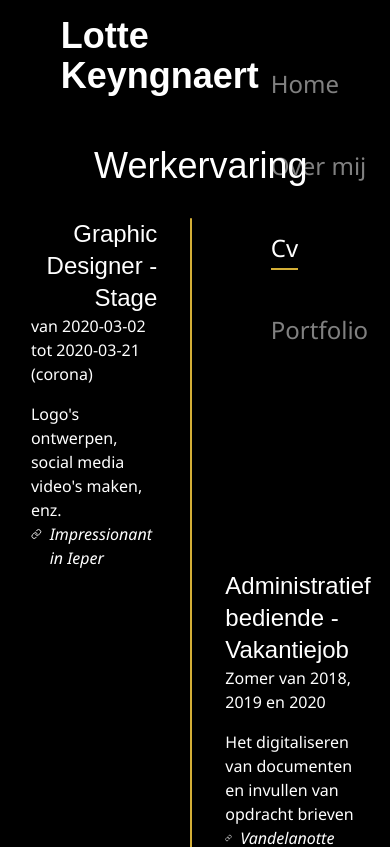
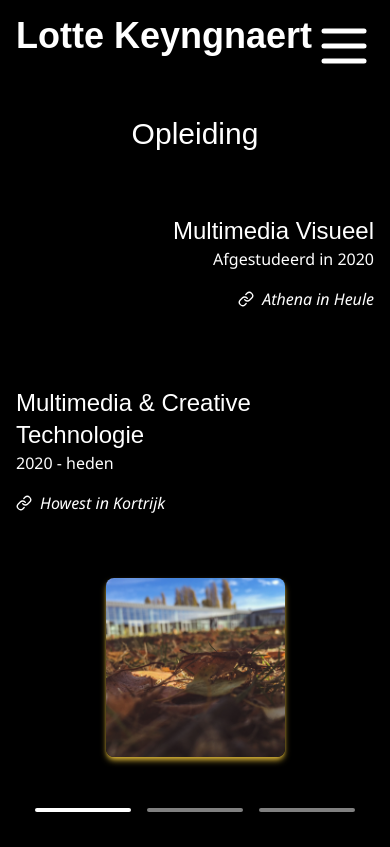
Before and after one commit to KeyngnaertLotte/Portfolio, a React (Vite) app: page /cv in a window 390 px wide. Shown: the top 847 px of the page. Built offline with nearby package versions, Linux system fonts and the light colour scheme; a web font is replaced by a local one.

Commit message:
feat: opleiding mobile done

```diff
--- a/src/components/CV/AppOpleiding.tsx
+++ b/src/components/CV/AppOpleiding.tsx
@@ -1,19 +1,34 @@
+import { Link } from 'lucide-react'
 import athenaHeule from '../../assets/img/AthenaCampusHeule.jpg'
 
 export default () => {
   return (
-    <div className="text-white grid grid-cols-2 my-8 h-full w-11/12 gap-y-6 gap-x-24 items-center content-center">
-      <h2 className="font-heading text-4xl font-medium col-span-2 justify-self-center">Opleiding</h2>
-        <div className='col-span-1 text-right justify-items-end'>
+    // <div className="text-white grid grid-cols-2 my-8 h-full w-11/12 gap-y-6 gap-x-24 items-center content-center">
+    //   <h2 className="font-heading text-4xl font-medium col-span-2 justify-self-center">Opleiding</h2>
+    //     <div className='col-span-1 text-right justify-items-end'>
+    //         <h3 className="font-heading text-2xl font-medium">Multimedia Visueel</h3>
+    //         <p className="font-light font-body mb-4">Afgestudeerd in 2020</p>
+    //         <a href="https://www.athena-school.be/onze-school/campus-heule" target="_blank" rel="noreferrer">Athena in Heule</a>
+    //     </div>
+    //     <img title='Afbeelding gemaakt op Athena Campus Heule' src={athenaHeule} alt="Foto op Athena campus Heule By me" className='col-span-1 row-span-2 m-4 w-8/12 shadow-md shadow-accent rounded'/>
+    //     <div className='col-span-1 text-right justify-items-end'>
+    //         <h3 className="font-heading font-medium text-2xl">Multimedia Creative Technologie</h3>
+    //         <p className="font-light font-body mb-4">2020 - heden</p>
+    //         <a href="https://mct.be/" target="_blank" rel="noreferrer">Howest in Kortrijk</a>
+    //     </div>
+    // </div>
+    <div className="text-white grid grid-cols-1 h-full mt-10 ">
+      <h2 className="font-heading text-3xl font-medium justify-self-center">Opleiding</h2>
+        <div className='row-start-2 text-right justify-items-end my-3'>
             <h3 className="font-heading text-2xl font-medium">Multimedia Visueel</h3>
             <p className="font-light font-body mb-4">Afgestudeerd in 2020</p>
-            <a href="https://www.athena-school.be/onze-school/campus-heule" target="_blank" rel="noreferrer">Athena in Heule</a>
+            <a href="https://www.athena-school.be/onze-school/campus-heule" target="_blank" rel="noreferrer" className='flex flex-row gap-2 justify-end font-body italic'><Link className='stroke-white w-4'/> Athena in Heule</a>
         </div>
-        <img title='Afbeelding gemaakt op Athena Campus Heule' src={athenaHeule} alt="Foto op Athena campus Heule By me" className='col-span-1 row-span-2 m-4 w-8/12 shadow-md shadow-accent rounded'/>
-        <div className='col-span-1 text-right justify-items-end'>
-            <h3 className="font-heading font-medium text-2xl">Multimedia Creative Technologie</h3>
+        <img title='Afbeelding gemaakt op Athena Campus Heule' src={athenaHeule} alt="Foto op Athena campus Heule By me" className='w-1/2 rounded-lg justify-self-center shadow-md shadow-accent '/>
+        <div className='row-start-3 my-3'>
+            <h3 className="font-heading font-medium text-2xl">Multimedia & Creative Technologie</h3>
             <p className="font-light font-body mb-4">2020 - heden</p>
-            <a href="https://mct.be/" target="_blank" rel="noreferrer">Howest in Kortrijk</a>
+            <a href="https://mct.be/" target="_blank" rel="noreferrer" className='flex flex-row gap-2 font-body italic'><Link className='stroke-white w-4'/> Howest in Kortrijk</a>
         </div>
     </div>
   )
--- a/src/routes/Cv.tsx
+++ b/src/routes/Cv.tsx
@@ -3,36 +3,70 @@ import AppNavigation from '../components/AppNavigation'
 import AppComputervaardigheden from '../components/CV/AppComputervaardigheden'
 import AppOpleiding from '../components/CV/AppOpleiding'
 import AppWerkervaring from '../components/CV/AppWerkervaring'
+import { useMediaQuery } from 'react-responsive'
+import { Menu, X } from 'lucide-react'
 
 
 export default function Cv() {
   const [active, setActive] = useState(0)
 
   // TODO: set timer to change active every 5 seconds
-  useEffect(() => {
-  const timer = setTimeout(() => {
-    if (active === 3) {
-      setActive(0)
-    } else {
-      setActive(active + 1)
+  // useEffect(() => {
+  // const timer = setTimeout(() => {
+  //   if (active === 3) {
+  //     setActive(0)
+  //   } else {
+  //     setActive(active + 1)
+  //   }
+  // }, 3000)
+  // return () => clearTimeout(timer)
+  // }, [active])
+
+  const isMobile = useMediaQuery({ query: '(max-width: 840px)' })
+  const [showNav, setShowNav] = useState(false)
+
+  const showNavigation = () => {
+    if (showNav){
+      setShowNav(false)
     }
-  }, 3000)
-  return () => clearTimeout(timer)
-  }, [active])
+    else{
+      setShowNav(true)
+    }
+  }
+
 
   return (
-    <main className="flex h-screen w-full flex-col items-center bg-black p-4">
-      <div className="flex w-9/12 flex-row justify-around">
-        <h1 className="w-11/12 pb-5 font-heading text-4xl font-bold text-white">
-          Lotte Keyngnaert
-        </h1>
-        <AppNavigation />
+    // <main className="flex h-screen w-full flex-col items-center bg-black p-4">
+    //   <div className="flex w-9/12 flex-row justify-around">
+    //     <h1 className="w-11/12 pb-5 font-heading text-4xl font-bold text-white">
+    //       Lotte Keyngnaert
+    //     </h1>
+    //     <AppNavigation />
+    //   </div>
+    //     {active === 0 ? <AppOpleiding/> : active === 1 ? <AppWerkervaring/> : <AppComputervaardigheden/>}
+    //   <div className='flex flex-row gap-4'>
+    //     <button className={`w-24 h-1 bg-white rounded ${active === 0 ? `opacity-1` : 'opacity-50'}`} onClick={() => setActive(0)}/>
+    //     <button className={`w-24 h-1 bg-white rounded ${active === 1 ? `opacity-1` : 'opacity-50'}`} onClick={() => setActive(1)}/>
+    //     <button className={`w-24 h-1 bg-white rounded ${active === 2 ? `opacity-1` : 'opacity-50'}`} onClick={() => setActive(2)}/>
+    //   </div>
+    // </main>
+    <main className="h-screen w-screen flex flex-row">
+
+    <div className={`bg-black z-20 overflow-hidden flex flex-col ${showNav ? 'translate-x-0 absolute top-0 left-0 h-screen w-screen  p-4' : 'translate-x-full none h-0 w-0  p-0'}`}>
+      <button className='self-end' onClick={showNavigation}><X className='stroke-white' size={60}/></button>
+      <AppNavigation />
+    </div>
+      <div className="h-screen w-full flex flex-col items-center p-4 pb-0 ">
+      <div className="flex flex-row justify-between w-full  web:w-9/12 ">
+        <h1 className='text-white font-heading font-bold text-4xl'>Lotte Keyngnaert</h1>
+        {isMobile ? <button className='self-start' onClick={showNavigation}><Menu className='stroke-white' size={60}/></button> : <AppNavigation /> }
       </div>
-        {active === 0 ? <AppOpleiding/> : active === 1 ? <AppWerkervaring/> : <AppComputervaardigheden/>}
-      <div className='flex flex-row gap-4'>
-        <button className={`w-24 h-1 bg-white rounded ${active === 0 ? `opacity-1` : 'opacity-50'}`} onClick={() => setActive(0)}/>
-        <button className={`w-24 h-1 bg-white rounded ${active === 1 ? `opacity-1` : 'opacity-50'}`} onClick={() => setActive(1)}/>
-        <button className={`w-24 h-1 bg-white rounded ${active === 2 ? `opacity-1` : 'opacity-50'}`} onClick={() => setActive(2)}/>
+      {active === 0 ? <AppOpleiding/> : active === 1 ? <AppWerkervaring/> : <AppComputervaardigheden/>}
+      <div className='flex flex-row gap-4 mb-8'>
+       <button className={`w-24 h-1 bg-white rounded ${active === 0 ? `opacity-1` : 'opacity-50'}`} onClick={() => setActive(0)}/>
+       <button className={`w-24 h-1 bg-white rounded ${active === 1 ? `opacity-1` : 'opacity-50'}`} onClick={() => setActive(1)}/>
+       <button className={`w-24 h-1 bg-white rounded ${active === 2 ? `opacity-1` : 'opacity-50'}`} onClick={() => setActive(2)}/>
+     </div>
       </div>
     </main>
   )
```
